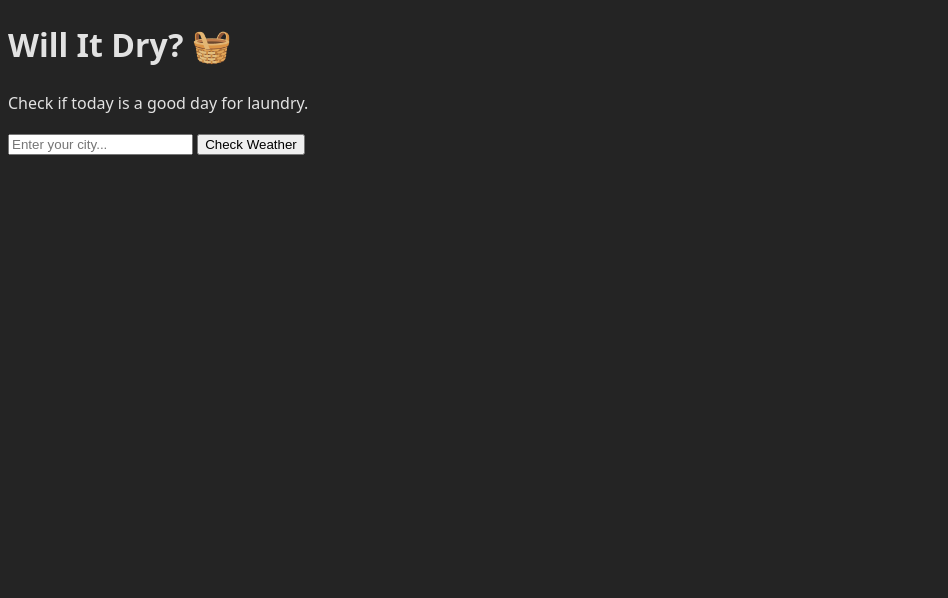
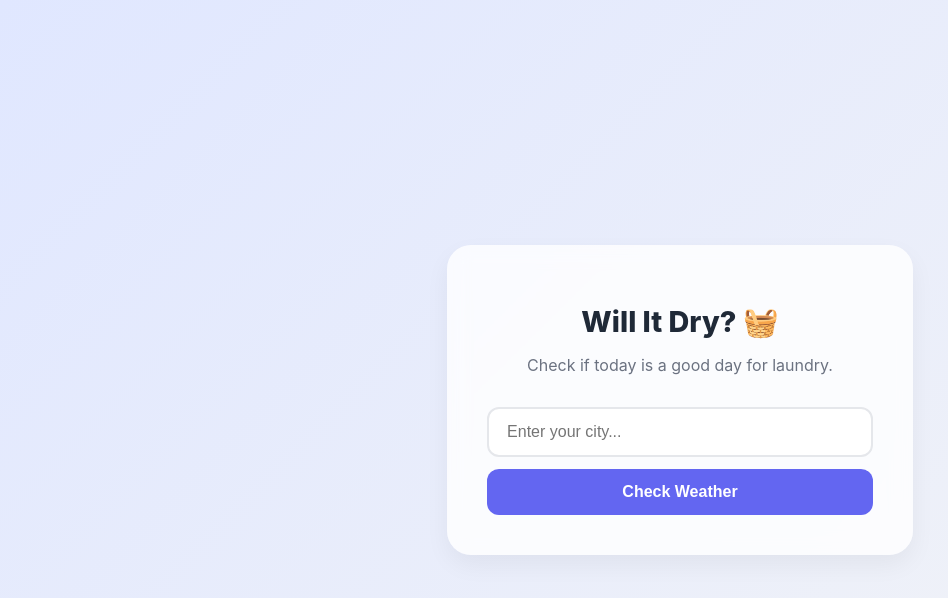
Before and after one commit to RayanEreteo/WillItDry, a website built with Vite: page index.html in a window 1280 px wide. Shown: the whole page, without its empty margins (0-948 px from the left). Built offline with nearby package versions, Linux system fonts and the light colour scheme.

Commit message:
Add style

```diff
--- a/src/style.css
+++ b/src/style.css
@@ -1,14 +1,80 @@
 :root {
-  font-family: system-ui, Avenir, Helvetica, Arial, sans-serif;
-  line-height: 1.5;
-  font-weight: 400;
+  --primary: #6366f1;
+  --primary-hover: #4f46e5;
+  --bg-gradient: linear-gradient(135deg, #e0e7ff 0%, #f3f4f6 100%);
+  --glass-bg: rgba(255, 255, 255, 0.8);
+  --text-dark: #1f2937;
+}
 
-  color-scheme: light dark;
-  color: rgba(255, 255, 255, 0.87);
-  background-color: #242424;
+body {
+  margin: 0;
+  font-family: 'Inter', system-ui, sans-serif;
+  background: var(--bg-gradient);
+  height: 100vh;
+  display: flex;
+  justify-content: center;
+  align-items: center;
+  color: var(--text-dark);
+}
 
-  font-synthesis: none;
-  text-rendering: optimizeLegibility;
-  -webkit-font-smoothing: antialiased;
-  -moz-osx-font-smoothing: grayscale;
+.container {
+  background: var(--glass-bg);
+  backdrop-filter: blur(10px);
+  padding: 2.5rem;
+  border-radius: 24px;
+  box-shadow: 0 10px 25px rgba(0, 0, 0, 0.05);
+  text-align: center;
+  width: 100%;
+  max-width: 400px;
 }
+
+h1 {
+  margin-bottom: 0.5rem;
+  font-size: 1.8rem;
+  font-weight: 800;
+}
+
+p {
+  color: #6b7280;
+  margin-bottom: 2rem;
+}
+
+.input-group {
+  display: flex;
+  flex-direction: column;
+  gap: 12px;
+}
+
+input {
+  padding: 14px 18px;
+  border-radius: 12px;
+  border: 2px solid #e5e7eb;
+  font-size: 1rem;
+  transition: all 0.2s ease;
+  outline: none;
+}
+
+input:focus {
+  border-color: var(--primary);
+  box-shadow: 0 0 0 4px rgba(99, 102, 241, 0.1);
+}
+
+button {
+  background-color: var(--primary);
+  color: white;
+  padding: 14px;
+  border: none;
+  border-radius: 12px;
+  font-size: 1rem;
+  font-weight: 600;
+  cursor: pointer;
+  transition: transform 0.1s ease, background 0.2s ease;
+}
+
+button:hover {
+  background-color: var(--primary-hover);
+}
+
+button:active {
+  transform: scale(0.98);
+}
```
